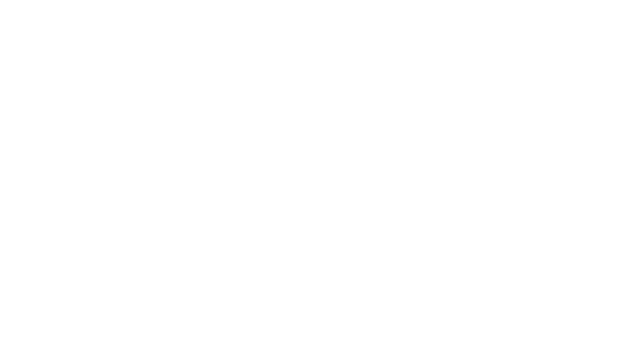
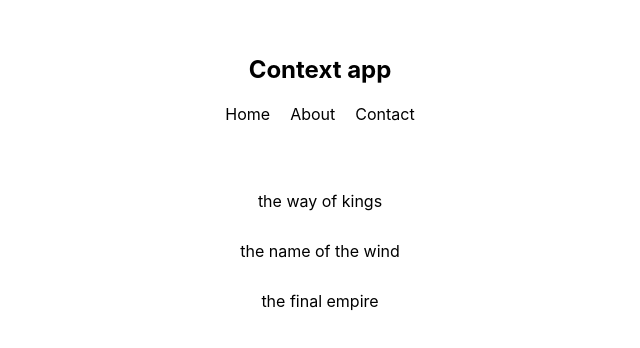
Before and after one commit to oleoot/Reading-list-react-hooks-context-api, a React (Create React App) app: page / in a window 1280 px wide. Shown: the top 348 px of the page, without its empty margins (320-960 px from the left). Built offline with nearby package versions, Linux system fonts and the light colour scheme.

Commit message:
Two components added + basic styles

```diff
--- a/src/App.js
+++ b/src/App.js
@@ -1,9 +1,11 @@
 import React from 'react';
-
+import Navbar from './components/Navbar'
+import Booklist from './components/Booklist';
 function App() {
   return (
     <div className="App">
-
+      <Navbar />
+      <Booklist />
     </div>
   );
 }
--- /dev/null
+++ b/src/components/Booklist.js
@@ -0,0 +1,16 @@
+import React, { Component } from 'react';
+
+class Booklist extends Component {
+    render() {
+        return (
+            <div className="book-list">
+                <ul>
+                    <li>the way of kings</li>
+                    <li>the name of the wind</li>
+                    <li>the final empire</li>
+                </ul>
+            </div>
+        )
+    }
+}
+export default Booklist
--- /dev/null
+++ b/src/components/Navbar.js
@@ -0,0 +1,17 @@
+import React, { Component } from 'react';
+
+class Navbar extends Component {
+    render() {
+        return (
+            <nav>
+                <h1>Context app</h1>
+                <ul>
+                    <li>Home</li>
+                    <li>About</li>
+                    <li>Contact</li>
+                </ul>
+            </nav>
+        )
+    }
+}
+export default Navbar
--- a/src/index.css
+++ b/src/index.css
@@ -1,13 +1,44 @@
 body {
   margin: 0;
+  padding: 0;
+  box-sizing: border-box;
   font-family: -apple-system, BlinkMacSystemFont, 'Segoe UI', 'Roboto', 'Oxygen',
     'Ubuntu', 'Cantarell', 'Fira Sans', 'Droid Sans', 'Helvetica Neue',
     sans-serif;
-  -webkit-font-smoothing: antialiased;
-  -moz-osx-font-smoothing: grayscale;
 }
 
-code {
-  font-family: source-code-pro, Menlo, Monaco, Consolas, 'Courier New',
-    monospace;
+/* app styles */
+.App {
+  max-width: 400px;
+  margin: 30px auto;
+  text-align: center;
 }
+
+nav {
+  padding: 5px;
+}
+
+nav ul {
+  padding: 0;
+}
+
+nav ul li {
+  display: inline-block;
+  margin: 0 10px;
+}
+
+.book-list {
+  padding: 20px;
+  margin-bottom: 20px;
+}
+
+.book-list ul {
+  padding: 0;
+  list-style-type: none;
+}
+
+.book-list li {
+  padding: 10px;
+  margin: 10px auto;
+  border-radius: 10px;
+}
```
